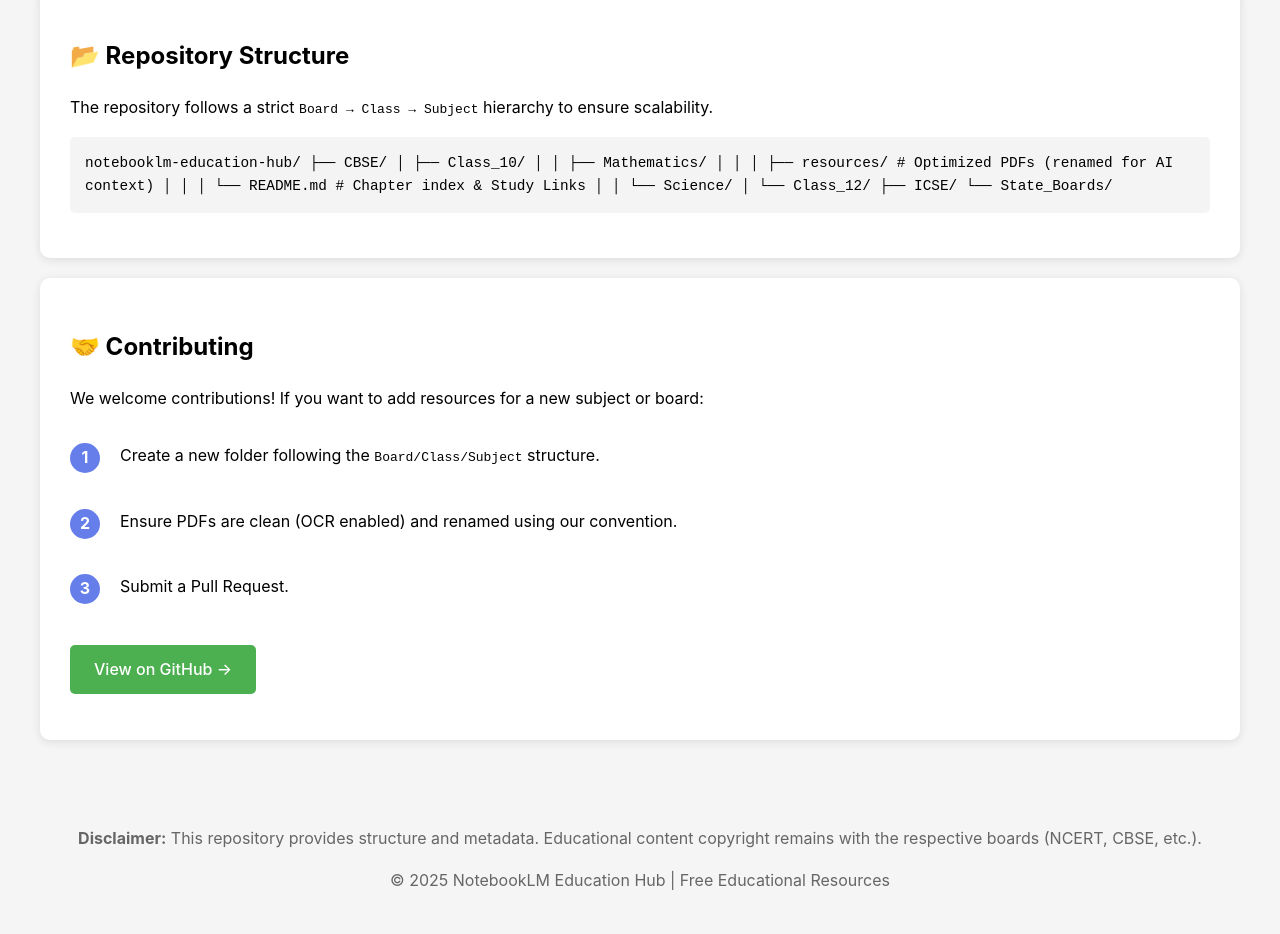
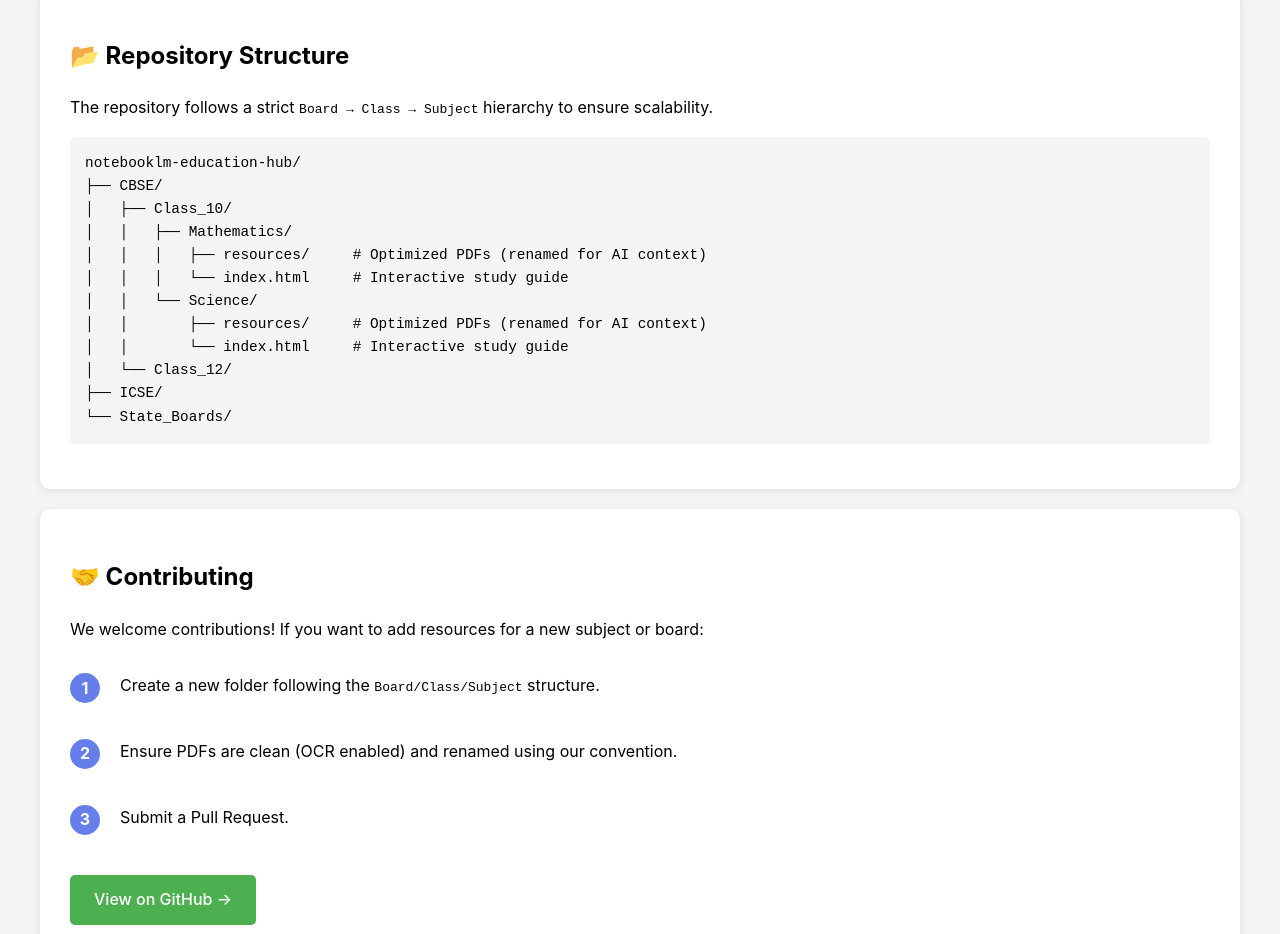
Before and after one commit to cvgoudartrain/notebooklm-education-hub, a plain HTML site: page index.html in a window 1280 px wide. Shown: the part 2640-3574 px from the top of the page. Drawn offline with Linux system fonts and the light colour scheme.

Commit message:
Update index.html

```diff
--- a/index.html
+++ b/index.html
@@ -293,18 +293,18 @@
     <div class="content">
         <h2>📂 Repository Structure</h2>
         <p>The repository follows a strict <code>Board → Class → Subject</code> hierarchy to ensure scalability.</p>
-        <div class="code-block">
-notebooklm-education-hub/
+        <pre class="code-block">notebooklm-education-hub/
 ├── CBSE/
 │   ├── Class_10/
 │   │   ├── Mathematics/
 │   │   │   ├── resources/     # Optimized PDFs (renamed for AI context)
-│   │   │   └── README.md      # Chapter index & Study Links
+│   │   │   └── index.html     # Interactive study guide
 │   │   └── Science/
+│   │       ├── resources/     # Optimized PDFs (renamed for AI context)
+│   │       └── index.html     # Interactive study guide
 │   └── Class_12/
 ├── ICSE/
-└── State_Boards/
-        </div>
+└── State_Boards/</pre>
     </div>
 
     <div class="content">
```
